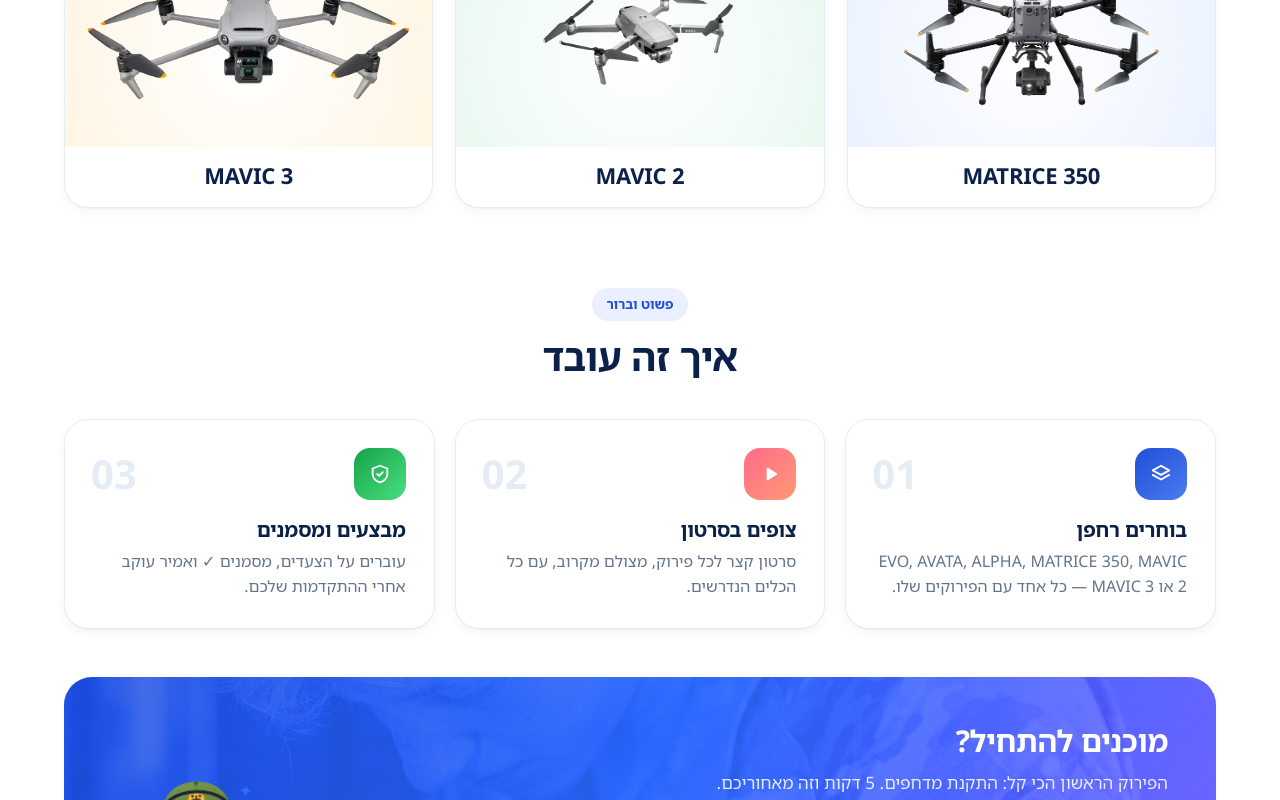
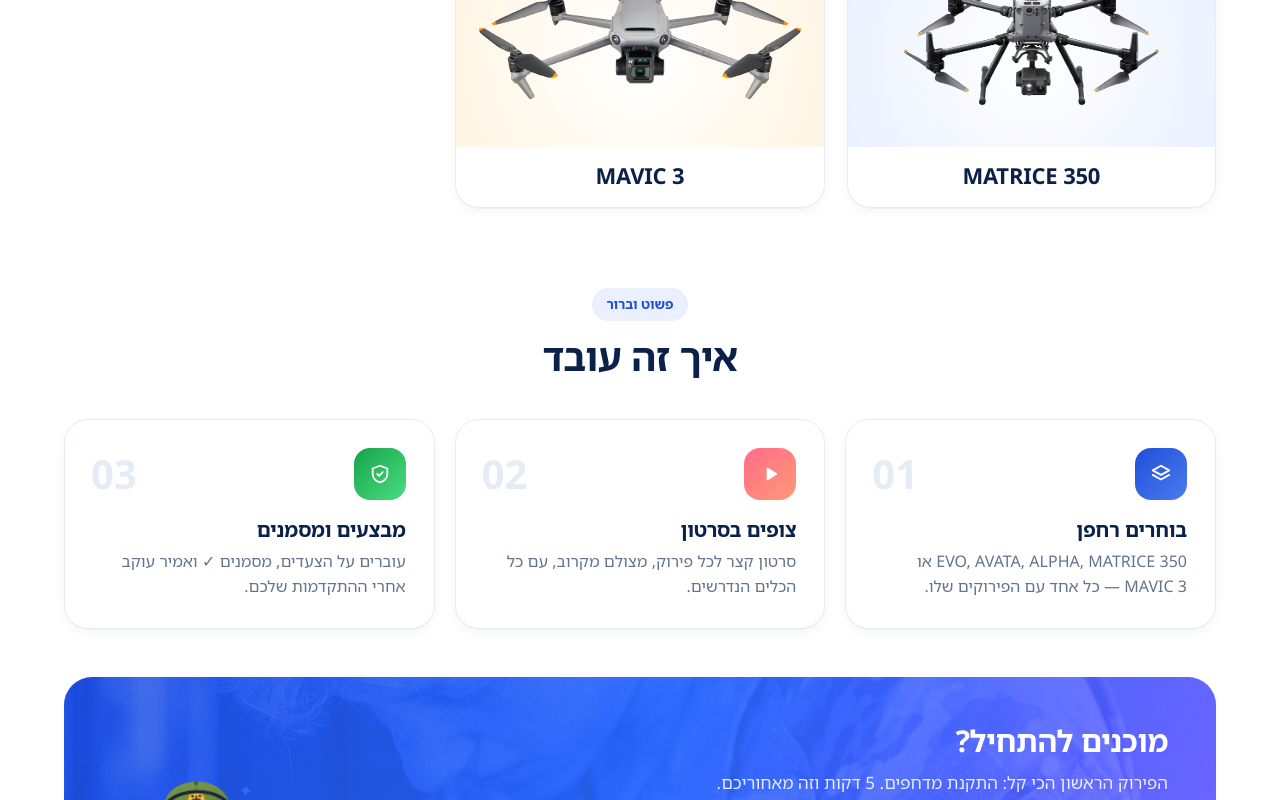
Before and after one commit to eyalossmy/drone-lab, a React (Vite) app: page / in a window 1280 px wide. Shown: the part 1370-2170 px from the top of the page. Built offline with nearby package versions, Linux system fonts and the light colour scheme; a web font is replaced by a local one.

Commit message:
Remove Mavic 2 drone and its disassembly tasks

```diff
--- a/src/data/drones.ts
+++ b/src/data/drones.ts
@@ -279,24 +279,6 @@ export const drones: Drone[] = [
     ],
   },
   {
-    id: 'mavic-2',
-    name: 'MAVIC 2',
-    maker: 'DJI',
-    category: 'רחפן מתקפל',
-    tagline: 'הרחפן המתקפל הוותיק — קל לשאת, חשוב לדעת לטפל בו.',
-    photo: '/photos/mavic-2.jpg',
-    accent: '#16A34A',
-    accentSoft: '#E7F8EE',
-    specs: ['זמן טיסה ~31 דק׳', 'מצלמה מיוצבת', 'חיישני מכשולים'],
-    tasks: [
-      task('props'),
-      task('camera-cover'),
-      task('speaker'),
-      task('beacon'),
-      task('strobe'),
-    ],
-  },
-  {
     id: 'mavic-3',
     name: 'MAVIC 3',
     maker: 'DJI',
--- a/src/pages/Home.tsx
+++ b/src/pages/Home.tsx
@@ -135,7 +135,7 @@ export default function Home() {
         </Reveal>
         <div className="how-grid">
           {[
-            { icon: <IconLayers size={22} />, color: 'blue', title: 'בוחרים רחפן', text: 'EVO, AVATA, ALPHA, MATRICE 350, MAVIC 2 או MAVIC 3 — כל אחד עם הפירוקים שלו.' },
+            { icon: <IconLayers size={22} />, color: 'blue', title: 'בוחרים רחפן', text: 'EVO, AVATA, ALPHA, MATRICE 350 או MAVIC 3 — כל אחד עם הפירוקים שלו.' },
             { icon: <IconPlay size={20} />, color: 'pink', title: 'צופים בסרטון', text: 'סרטון קצר לכל פירוק, מצולם מקרוב, עם כל הכלים הנדרשים.' },
             { icon: <IconShield size={22} />, color: 'green', title: 'מבצעים ומסמנים', text: 'עוברים על הצעדים, מסמנים ✓ ואמיר עוקב אחרי ההתקדמות שלכם.' },
           ].map((s, i) => (
```
Also changed, not shown: public/photos/mavic-2.jpg (deleted), 1 other file (tests, documents, lock files or other folders).
